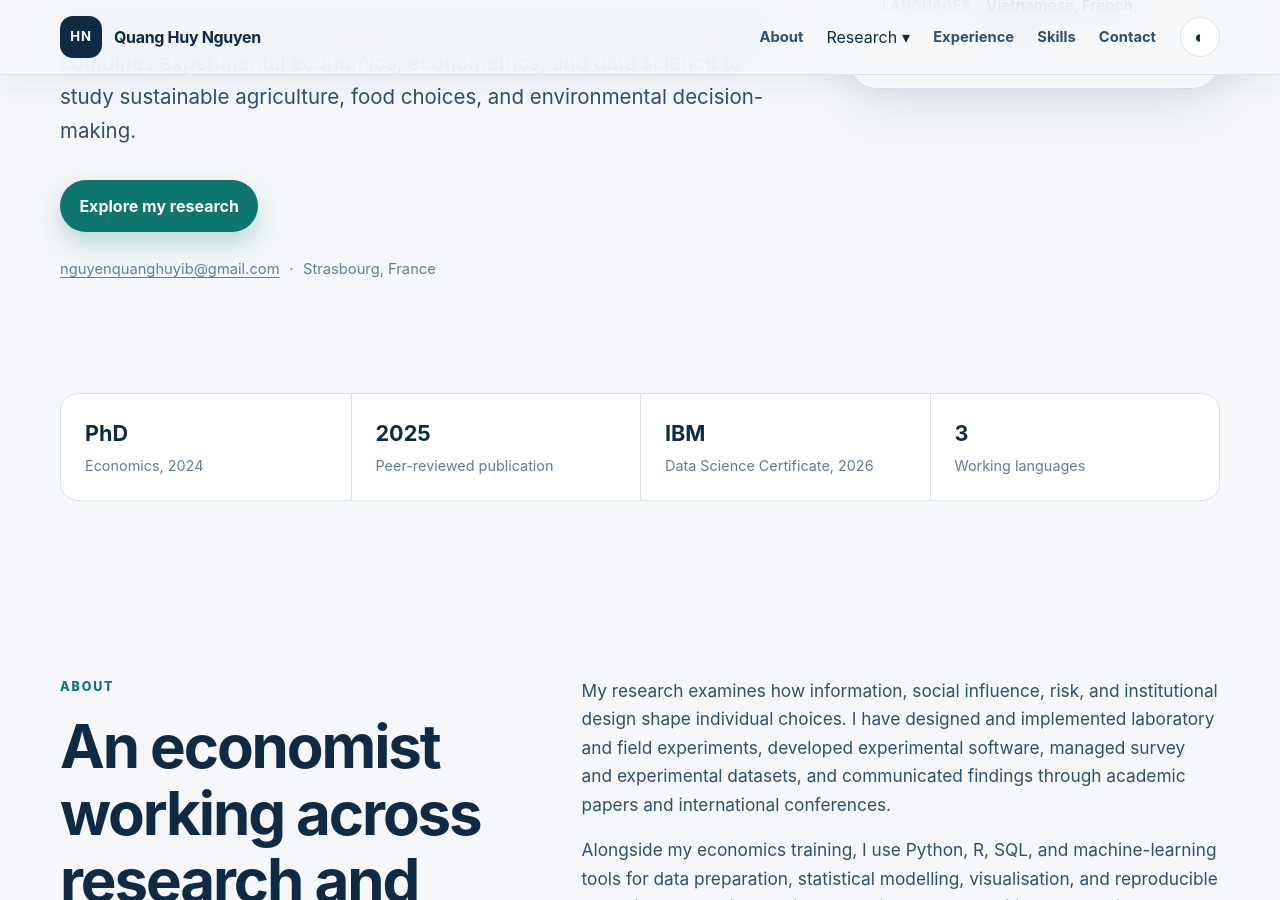
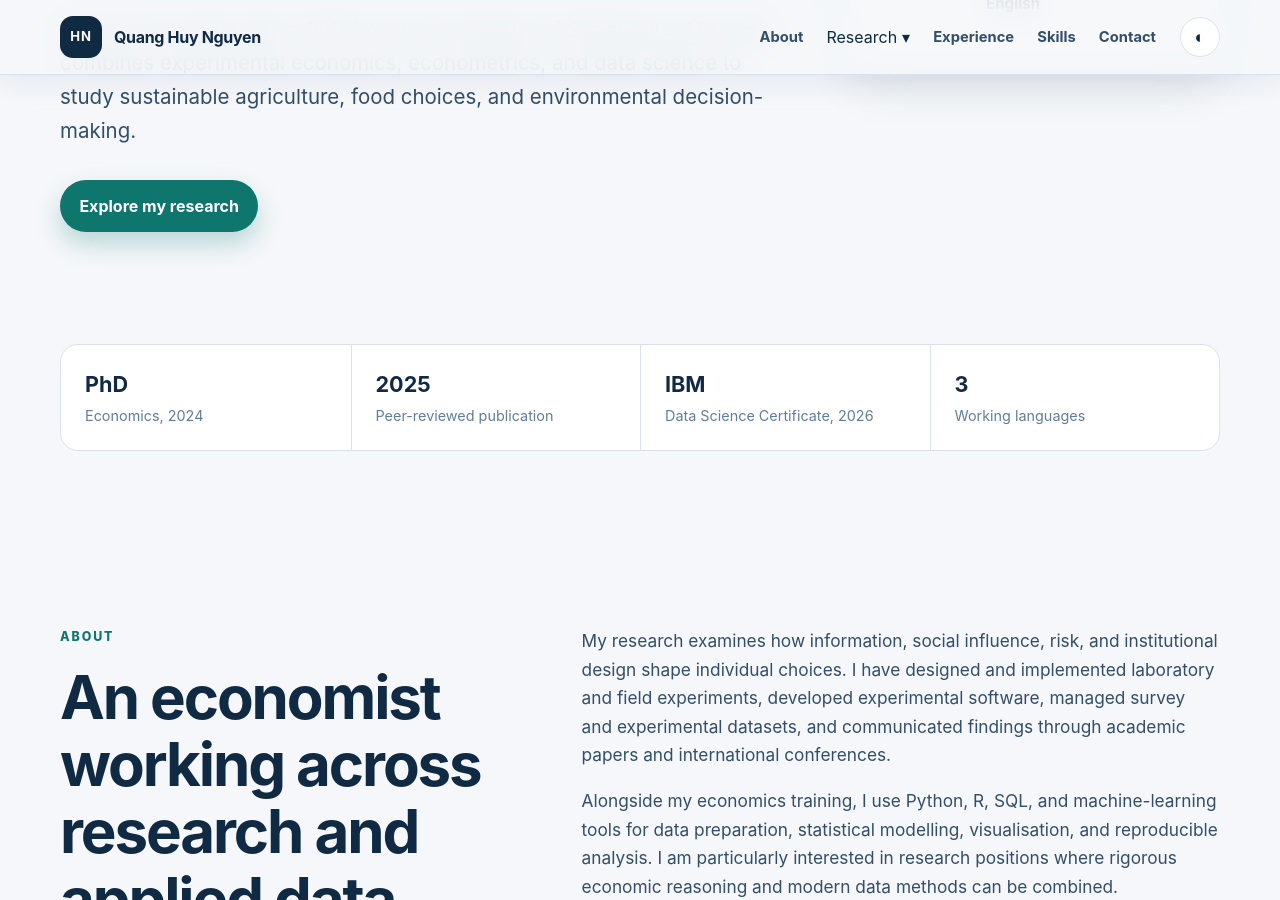
Before and after one commit to nguyenquanghuyvn/nguyenquanghuy.github.co, a Jekyll site: the page index.html, which Jekyll copies as it is, in a window 1280 px wide and 900 px high, scrolled down 853 px. Built offline with Jekyll 4.4.1, drawn with Linux system fonts in a browser that asks for light colours.

Commit message:
Hide email, place

```diff
--- a/index.html
+++ b/index.html
@@ -108,11 +108,11 @@
             <a class="button button-secondary" href="assets/Quang_Huy_Nguyen_Academic_CV.pdf" target="_blank" rel="noopener">Academic CV</a>
             <a class="button button-ghost" href="assets/Huy_Nguyen_Data_Science_CV.pdf" target="_blank" rel="noopener">Data CV</a> -->
           </div>
-          <div class="hero-links" aria-label="Contact links">
+          <!--<div class="hero-links" aria-label="Contact links">
             <a href="mailto:nguyenquanghuyib@gmail.com">nguyenquanghuyib@gmail.com</a>
             <span aria-hidden="true">·</span>
             <span>Strasbourg, France</span>
-          </div>
+          </div>-->
         </div>
 
         <aside class="profile-card reveal" aria-label="Profile summary">
```
